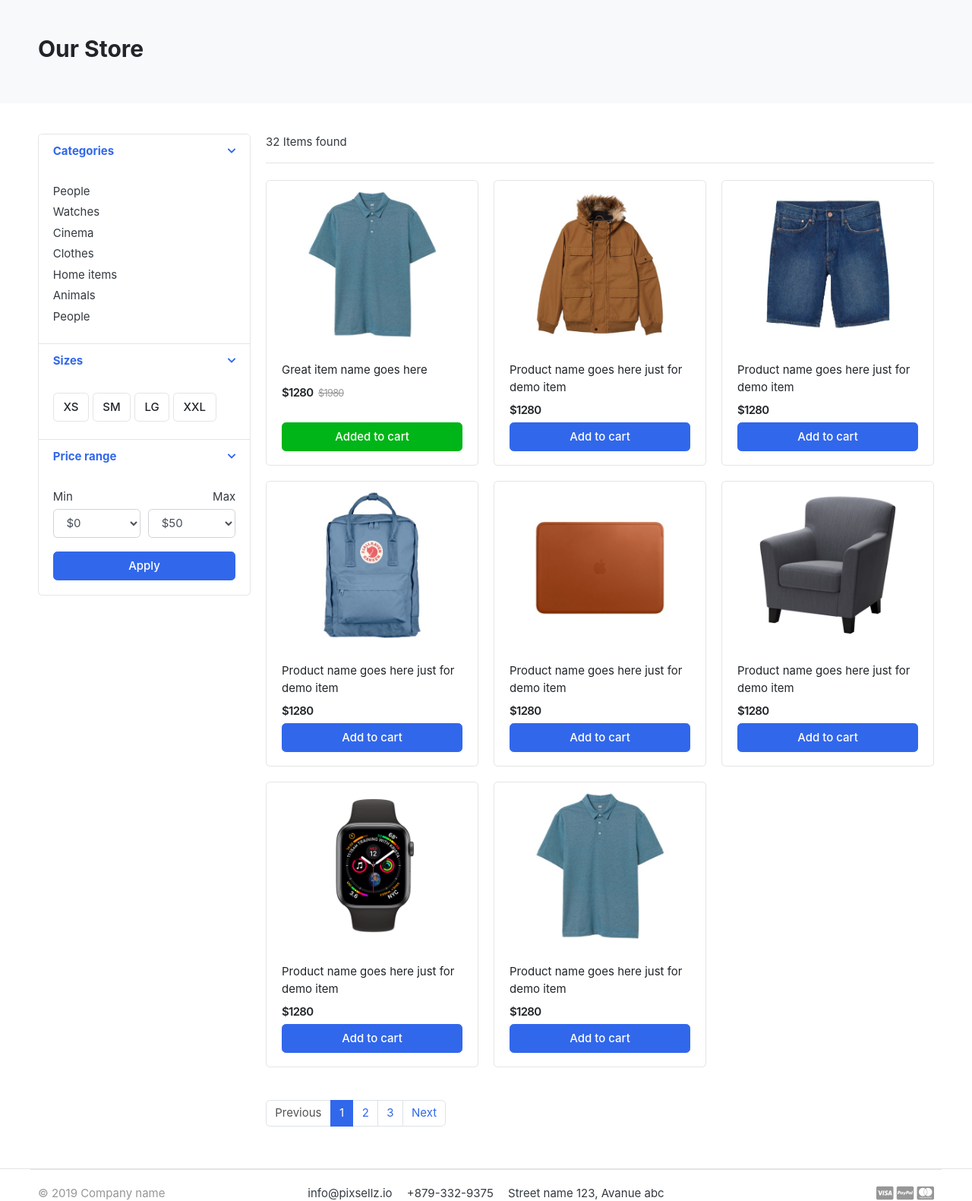
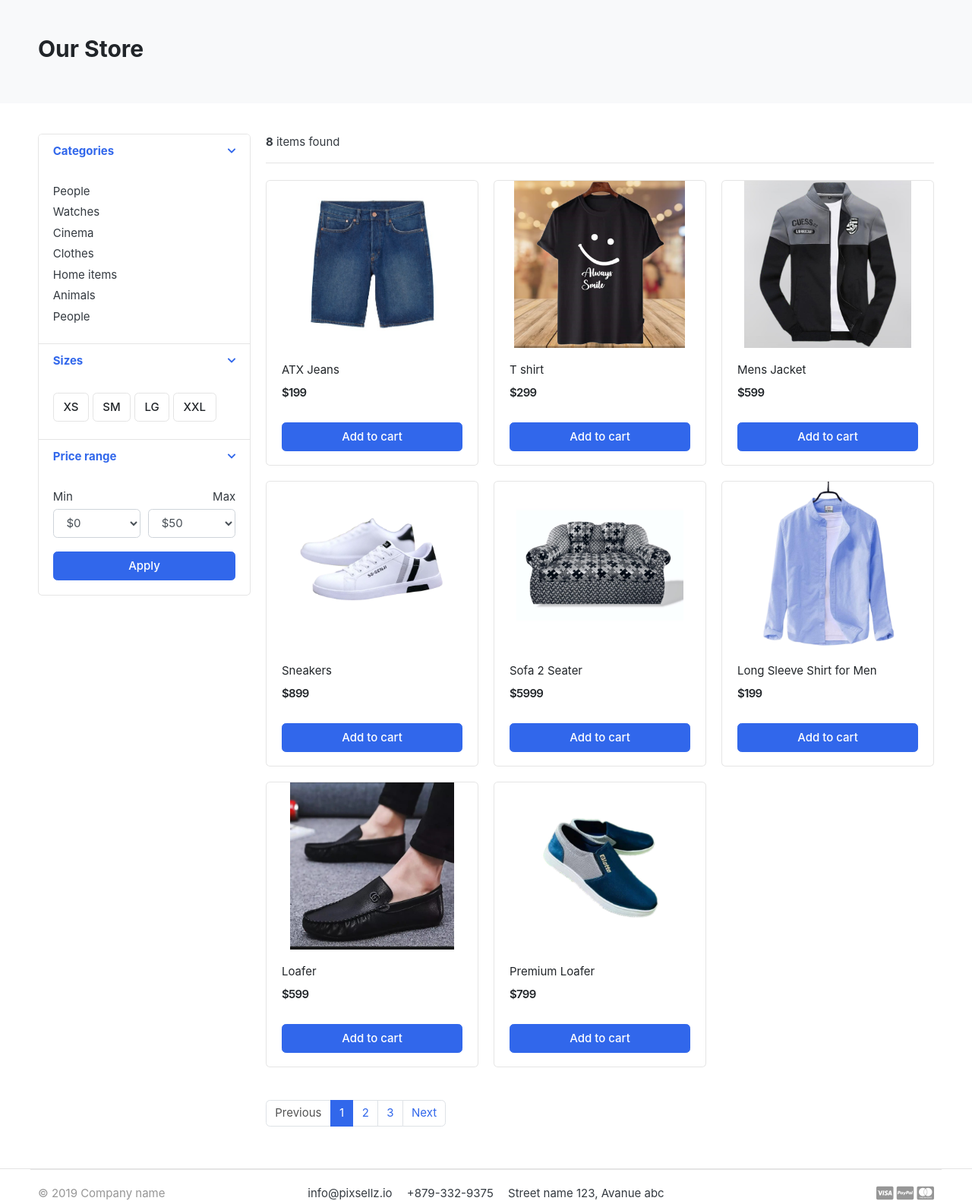
Before and after one commit to mdsajjadhossain25/EcommerceProject, a Django app: page /store/ in a window 1280 px wide. Shown: the part 118-1699 px from the top of the page at 76% size. Run offline with Django 4.2, Linux system fonts and the light colour scheme; data comes from the database, SQL or seed files in the repository; some libraries are stand-ins or nearby versions; some web fonts are replaced.

Commit message:
product item are set from database

```diff
--- a/ecommerce/store/views.py
+++ b/ecommerce/store/views.py
@@ -1,5 +1,15 @@
 from django.shortcuts import render
 
+from .models import Product
+
 # Create your views here.
+
+
 def store(request):
-    return render(request, 'store/store.html')
+    products = Product.objects.all().filter(is_available=True)
+    product_count = products.count()
+    context = {
+        'products': products,
+        'product_count': product_count,
+        }
+    return render(request, 'store/store.html', context)
--- a/ecommerce/templates/store/store.html
+++ b/ecommerce/templates/store/store.html
@@ -139,48 +139,27 @@
       <main class="col-md-9">
         <header class="border-bottom mb-4 pb-3">
           <div class="form-inline">
-            <span class="mr-md-auto">32 Items found </span>
+            <span class="mr-md-auto"><b>{{product_count}}</b> items found</span>
           </div>
         </header>
         <!-- sect-heading -->
 
         <div class="row">
+          {% for product in products %}
           <div class="col-md-4">
             <figure class="card card-product-grid">
               <div class="img-wrap">
-                <img src="{% static 'images/items/1.jpg' %}" />
+                <img src="{{product.image.url}}" />
               </div>
               <!-- img-wrap.// -->
               <figcaption class="info-wrap">
                 <div class="fix-height">
                   <a href="./product-detail.html" class="title"
-                    >Great item name goes here</a
+                    >{{product.product_name}}</a
                   >
                   <div class="price-wrap mt-2">
-                    <span class="price">$1280</span>
-                    <del class="price-old">$1980</del>
-                  </div>
-                  <!-- price-wrap.// -->
-                </div>
-                <a href="#" class="btn btn-block btn-success">Added to cart </a>
-              </figcaption>
-            </figure>
-          </div>
-          <!-- col.// -->
-
-          <div class="col-md-4">
-            <figure class="card card-product-grid">
-              <div class="img-wrap">
-                <img src="images/items/2.jpg" />
-              </div>
-              <!-- img-wrap.// -->
-              <figcaption class="info-wrap">
-                <div class="fix-height">
-                  <a href="./product-detail.html" class="title"
-                    >Product name goes here just for demo item</a
-                  >
-                  <div class="price-wrap mt-2">
-                    <span class="price">$1280</span>
+                    <span class="price">${{product.price}}</span>
+                    <!-- <del class="price-old">$1980</del> -->
                   </div>
                   <!-- price-wrap.// -->
                 </div>
@@ -189,138 +168,7 @@
             </figure>
           </div>
           <!-- col.// -->
-
-          <div class="col-md-4">
-            <figure class="card card-product-grid">
-              <div class="img-wrap">
-                <img src="images/items/3.jpg" />
-              </div>
-              <!-- img-wrap.// -->
-              <figcaption class="info-wrap">
-                <div class="fix-height">
-                  <a href="./product-detail.html" class="title"
-                    >Product name goes here just for demo item</a
-                  >
-                  <div class="price-wrap mt-2">
-                    <span class="price">$1280</span>
-                  </div>
-                  <!-- price-wrap.// -->
-                </div>
-                <a href="#" class="btn btn-block btn-primary">Add to cart </a>
-              </figcaption>
-            </figure>
-          </div>
-          <!-- col.// -->
-
-          <div class="col-md-4">
-            <figure class="card card-product-grid">
-              <div class="img-wrap">
-                <img src="images/items/4.jpg" />
-              </div>
-              <!-- img-wrap.// -->
-              <figcaption class="info-wrap">
-                <div class="fix-height">
-                  <a href="./product-detail.html" class="title"
-                    >Product name goes here just for demo item</a
-                  >
-                  <div class="price-wrap mt-2">
-                    <span class="price">$1280</span>
-                  </div>
-                  <!-- price-wrap.// -->
-                </div>
-                <a href="#" class="btn btn-block btn-primary">Add to cart </a>
-              </figcaption>
-            </figure>
-          </div>
-          <!-- col.// -->
-
-          <div class="col-md-4">
-            <figure class="card card-product-grid">
-              <div class="img-wrap">
-                <img src="images/items/5.jpg" />
-              </div>
-              <!-- img-wrap.// -->
-              <figcaption class="info-wrap">
-                <div class="fix-height">
-                  <a href="./product-detail.html" class="title"
-                    >Product name goes here just for demo item</a
-                  >
-                  <div class="price-wrap mt-2">
-                    <span class="price">$1280</span>
-                  </div>
-                  <!-- price-wrap.// -->
-                </div>
-                <a href="#" class="btn btn-block btn-primary">Add to cart </a>
-              </figcaption>
-            </figure>
-          </div>
-          <!-- col.// -->
-
-          <div class="col-md-4">
-            <figure class="card card-product-grid">
-              <div class="img-wrap">
-                <img src="images/items/6.jpg" />
-              </div>
-              <!-- img-wrap.// -->
-              <figcaption class="info-wrap">
-                <div class="fix-height">
-                  <a href="./product-detail.html" class="title"
-                    >Product name goes here just for demo item</a
-                  >
-                  <div class="price-wrap mt-2">
-                    <span class="price">$1280</span>
-                  </div>
-                  <!-- price-wrap.// -->
-                </div>
-                <a href="#" class="btn btn-block btn-primary">Add to cart </a>
-              </figcaption>
-            </figure>
-          </div>
-          <!-- col.// -->
-
-          <div class="col-md-4">
-            <figure class="card card-product-grid">
-              <div class="img-wrap">
-                <img src="images/items/7.jpg" />
-              </div>
-              <!-- img-wrap.// -->
-              <figcaption class="info-wrap">
-                <div class="fix-height">
-                  <a href="./product-detail.html" class="title"
-                    >Product name goes here just for demo item</a
-                  >
-                  <div class="price-wrap mt-2">
-                    <span class="price">$1280</span>
-                  </div>
-                  <!-- price-wrap.// -->
-                </div>
-                <a href="#" class="btn btn-block btn-primary">Add to cart </a>
-              </figcaption>
-            </figure>
-          </div>
-          <!-- col.// -->
-
-          <div class="col-md-4">
-            <figure class="card card-product-grid">
-              <div class="img-wrap">
-                <img src="images/items/1.jpg" />
-              </div>
-              <!-- img-wrap.// -->
-              <figcaption class="info-wrap">
-                <div class="fix-height">
-                  <a href="./product-detail.html" class="title"
-                    >Product name goes here just for demo item</a
-                  >
-                  <div class="price-wrap mt-2">
-                    <span class="price">$1280</span>
-                  </div>
-                  <!-- price-wrap.// -->
-                </div>
-                <a href="#" class="btn btn-block btn-primary">Add to cart </a>
-              </figcaption>
-            </figure>
-          </div>
-          <!-- col.// -->
+          {% endfor %}
         </div>
         <!-- row end.// -->
 
```
